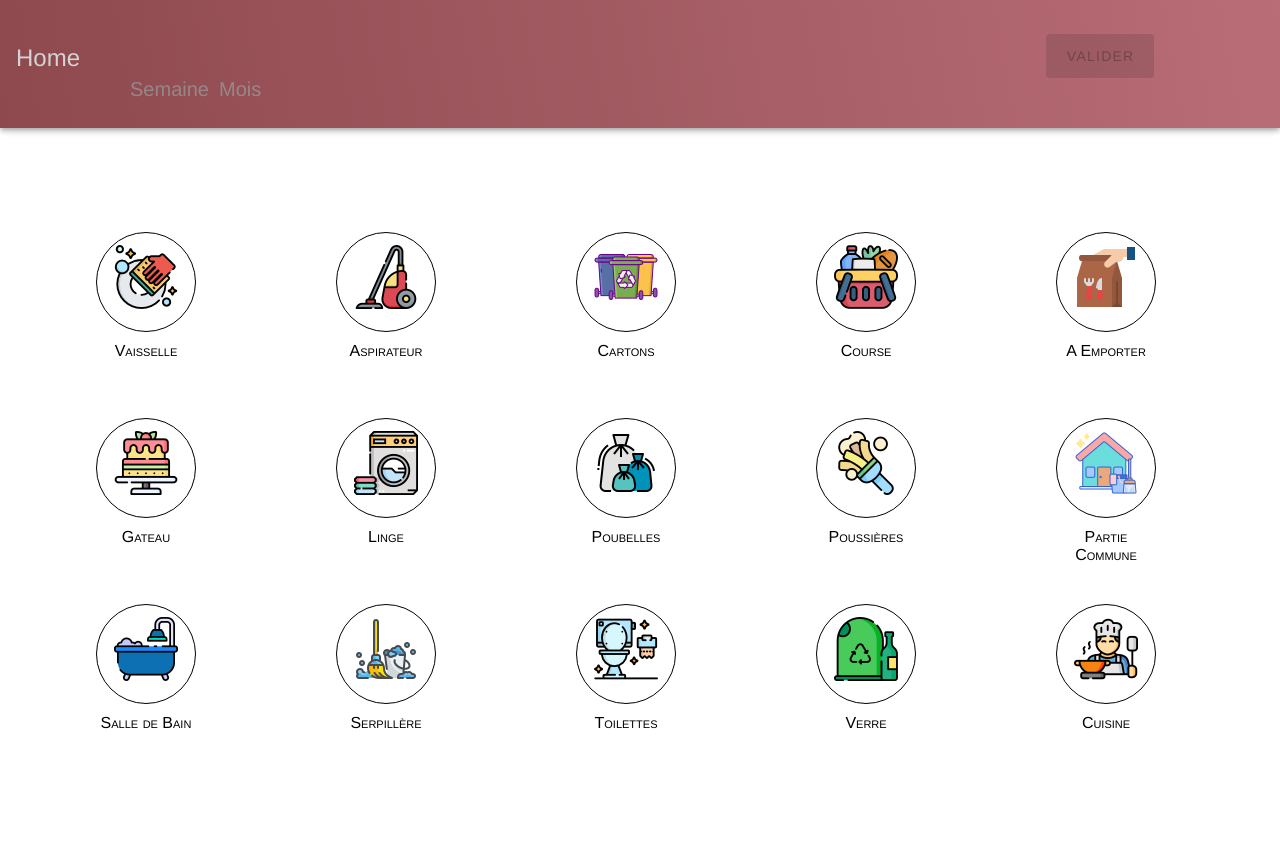
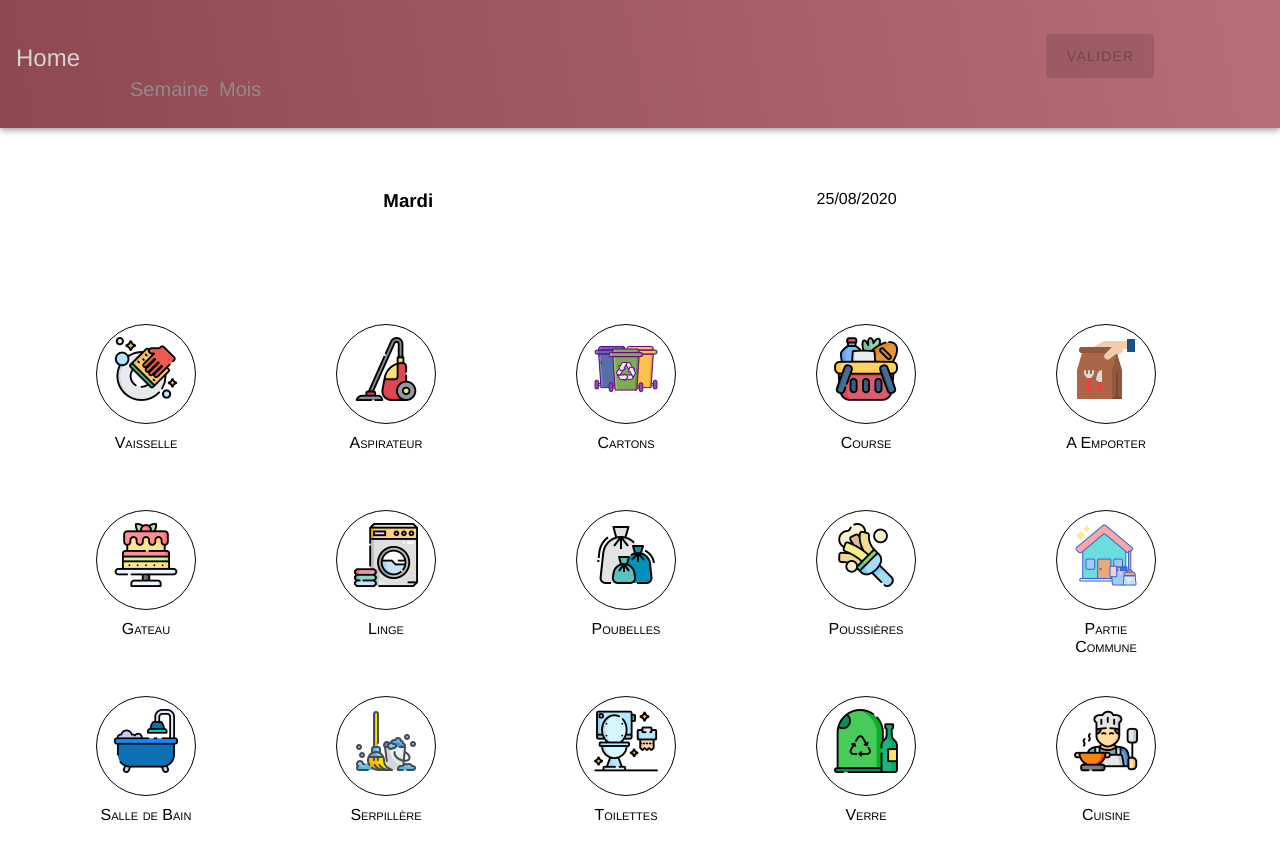
Before and after one commit to dcalme/rigg, a Vue app: page / in a window 1280 px wide. Before the commit the page ends 800 px from the top, so only its background shows below. Built offline with nearby package versions, Linux system fonts and the light colour scheme; what vue-svgicon would draw is missing.

Commit message:
add date display

```diff
--- /dev/null
+++ b/src/components/DateDisplay.vue
@@ -0,0 +1,45 @@
+<template>
+  <div class="date_container">
+    <h3 class="day">
+      {{ day }}
+    </h3>
+    <p class="date_time">
+      {{ date }}
+    </p>
+  </div>
+</template>
+
+<script>
+function getTime() { // Return date in dd/mm/yyyy format
+  let today = new Date();
+  const dd = String(today.getDate()).padStart(2, '0');
+  const mm = String(today.getMonth() + 1).padStart(2, '0');
+  const yyyy = today.getFullYear();
+  today = `${dd}/${mm}/${yyyy}`;
+  return today;
+}
+
+function dayOfWeek() { // Return day of week in letters
+  const day = new Date().toLocaleString('fr-FR', { weekday: 'long' });
+  const capitalizedDay = day.charAt(0).toUpperCase() + day.slice(1);
+  return capitalizedDay;
+}
+
+export default {
+  name: 'DateDisplay',
+  data() {
+    return {
+      date: getTime(),
+      day: dayOfWeek(),
+    };
+  },
+};
+</script>
+
+<style scoped>
+.date_container {
+  display: flex;
+  flex-direction: row;
+  justify-content: space-evenly;
+}
+</style>
--- a/src/components/TaskGrid.vue
+++ b/src/components/TaskGrid.vue
@@ -1,4 +1,8 @@
 <template>
+<div>
+  <div class="date">
+    <DateDisplay/>
+  </div>
   <div class="grid">
       <TaskCell
         v-for="item in items"
@@ -10,16 +14,19 @@
         :remove="removeTasks"
       />
   </div>
+</div>
 </template>
 
 <script>
 import TaskCell from './TaskCell.vue';
+import DateDisplay from './DateDisplay.vue';
 import items from '../../tasks.json';
 
 export default {
   name: 'TaskGrid',
   components: {
     TaskCell,
+    DateDisplay,
   },
   props: {
     update: {
@@ -60,4 +67,7 @@ export default {
   padding-left: 80px;
   margin-top: 100px;
 }
+.date {
+  margin-top: 70px;
+}
 </style>
```
